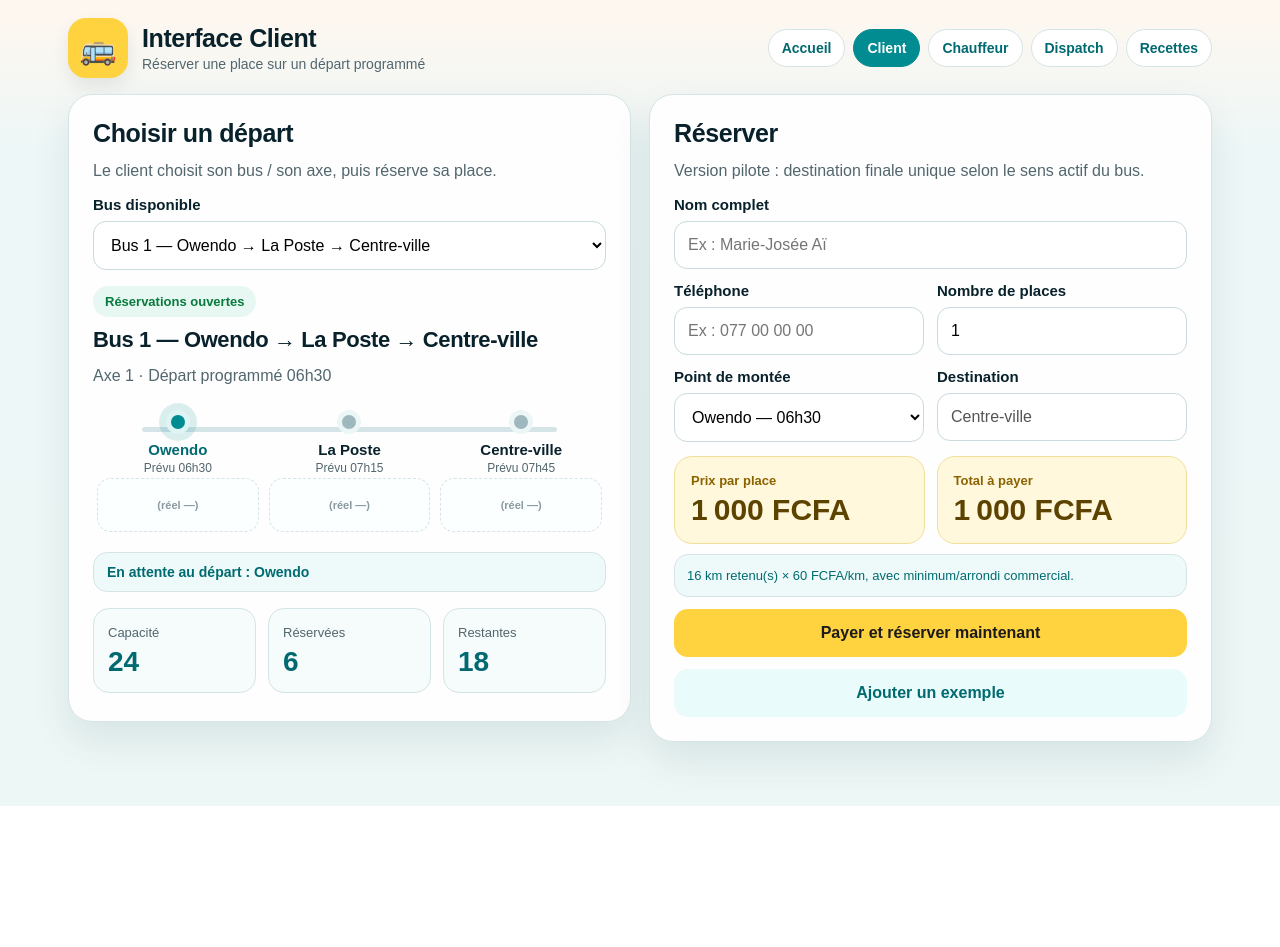
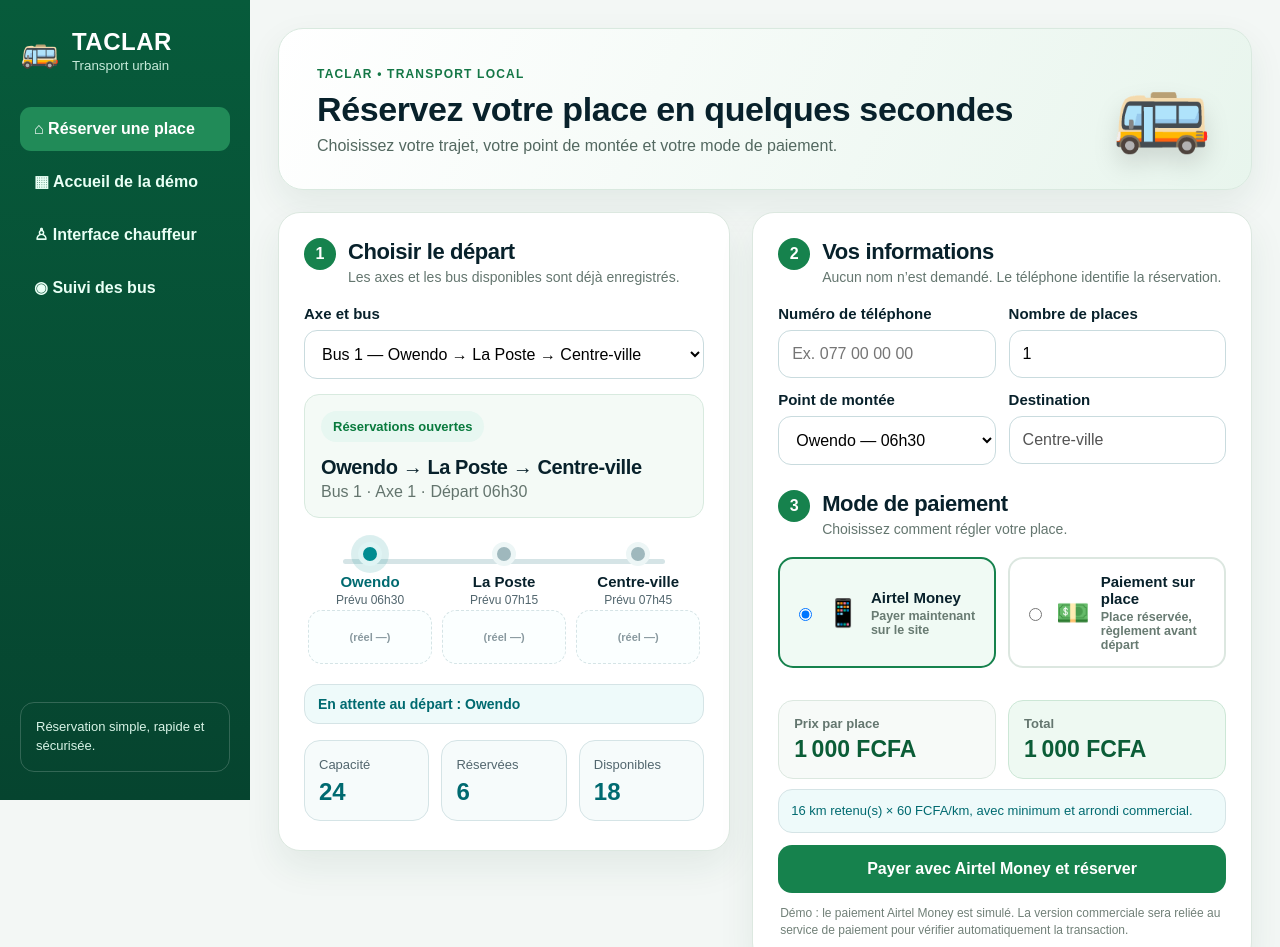
Before and after one commit to TaclarGabon/taclar-g10-tp-transport-demo, a plain HTML site: page client.html in a window 1280 px wide. Shown: the top 947 px of the page. Before the commit the page ends 806 px from the top, so only its background shows below. Drawn offline with Linux system fonts and the light colour scheme.

Commit message:
Add files via upload

```diff
--- a/app.js
+++ b/app.js
@@ -278,9 +278,13 @@ function addReservation(busId, data){
   if(busState.stage > 0){
     return {ok:false, message:"Réservation fermée : le bus est déjà parti."};
   }
+
+  const phone = String(data.phone || "").replace(/\s+/g, "").trim();
   const seats = Number(data.seats);
-  if(!data.name || !data.name.trim()){
-    return {ok:false, message:"Merci d’entrer le nom complet."};
+  const paymentMethod = data.paymentMethod === "cash" ? "Paiement sur place" : "Airtel Money";
+
+  if(phone.length < 7){
+    return {ok:false, message:"Merci d’entrer un numéro de téléphone valide."};
   }
   if(!Number.isInteger(seats) || seats < 1){
     return {ok:false, message:"Merci d’entrer un nombre de places valide."};
@@ -295,25 +299,31 @@ function addReservation(busId, data){
   }
 
   const def = getBusDef(busId);
-  const ref = `G10-${def.label.replace("Bus ","B")}-${Math.floor(1000 + Math.random()*9000)}`;
+  const ref = `TAC-${def.label.replace("Bus ","B")}-${Math.floor(1000 + Math.random()*9000)}`;
   const total = fare * seats;
+  const isAirtel = paymentMethod === "Airtel Money";
 
   busState.reservations.push({
     id:uid(),
-    name:data.name.trim(),
-    phone:(data.phone || "").trim(),
+    name:`Client ${phone.slice(-4)}`,
+    phone,
     boarding:data.boarding,
     seats,
     ref,
     createdAt:nowLabel(),
     farePerSeat:fare,
     totalAmount:total,
-    paymentMethod:"Réservation app",
-    paymentStatus:"Payé",
+    paymentMethod,
+    paymentStatus:isAirtel ? "Payé" : "À encaisser",
+    paymentReference:isAirtel ? `AM-${Math.floor(100000 + Math.random()*900000)}` : "",
     boardingStatus:"Absent"
   });
   saveState(state);
-  return {ok:true, message:`Réservation confirmée : ${seats} place(s) depuis ${data.boarding}. Montant payé : ${formatMoney(total)}. Référence : ${ref}`};
+
+  if(isAirtel){
+    return {ok:true, ref, message:`Paiement Airtel Money simulé et réservation confirmée : ${seats} place(s). Montant : ${formatMoney(total)}. Référence : ${ref}. Présentez-vous 5 minutes avant le départ.`};
+  }
+  return {ok:true, ref, message:`Réservation confirmée : ${seats} place(s). Paiement à effectuer sur place avant le départ. Référence : ${ref}. Présentez-vous 5 minutes avant le départ.`};
 }
 
 function sortedReservations(busDef, busState){
--- a/client.html
+++ b/client.html
@@ -3,58 +3,52 @@
 <head>
   <meta charset="UTF-8" />
   <meta name="viewport" content="width=device-width, initial-scale=1.0" />
-  <title>G10 TP Transport — Client</title>
+  <title>TACLAR — Réserver une place</title>
   <link rel="stylesheet" href="styles.css" />
 </head>
-<body>
-  <main class="page">
-    <section class="topbar">
-      <div class="brand">
-        <div class="logo">🚌</div>
+<body class="client-body">
+  <div class="client-shell">
+    <aside class="client-sidebar">
+      <div class="client-brand"><span>🚌</span><div><strong>TACLAR</strong><small>Transport urbain</small></div></div>
+      <nav>
+        <a class="active" href="client.html">⌂ Réserver une place</a>
+        <a href="index.html">▦ Accueil de la démo</a>
+        <a href="chauffeur.html">♙ Interface chauffeur</a>
+        <a href="dispatch.html">◉ Suivi des bus</a>
+      </nav>
+      <div class="sidebar-note">Réservation simple, rapide et sécurisée.</div>
+    </aside>
+
+    <main class="client-main">
+      <header class="client-hero">
         <div>
-          <h1>Interface Client</h1>
-          <p>Réserver une place sur un départ programmé</p>
+          <span class="eyebrow">TACLAR • TRANSPORT LOCAL</span>
+          <h1>Réservez votre place en quelques secondes</h1>
+          <p>Choisissez votre trajet, votre point de montée et votre mode de paiement.</p>
         </div>
-      </div>
-      <nav class="nav">
-        <a href="index.html">Accueil</a>
-        <a class="active" href="client.html">Client</a>
-        <a href="chauffeur.html">Chauffeur</a>
-        <a href="dispatch.html">Dispatch</a>
-        <a href="recettes.html">Recettes</a>
-      </nav>
-    </section>
+        <div class="bus-visual" aria-hidden="true">🚌</div>
+      </header>
 
-    <section class="grid">
-      <article class="card">
-        <h2>Choisir un départ</h2>
-        <p class="muted">Le client choisit son bus / son axe, puis réserve sa place.</p>
-
-        <label for="busSelect">Bus disponible</label>
+      <section class="booking-layout">
+        <article class="booking-card">
+          <div class="section-title"><span>1</span><div><h2>Choisir le départ</h2><p>Les axes et les bus disponibles sont déjà enregistrés.</p></div></div>
+          <label for="busSelect">Axe et bus</label>
           <select id="busSelect"></select>
-
-        <div id="routeInfo" style="margin-top:16px"></div>
+          <div id="routeInfo" class="route-summary"></div>
           <div id="timeline"></div>
-
-        <div class="stats">
+          <div class="stats compact-stats">
             <div class="stat"><span>Capacité</span><strong>24</strong></div>
             <div class="stat"><span>Réservées</span><strong id="reservedTotal">0</strong></div>
-          <div class="stat"><span>Restantes</span><strong id="remainingTotal">24</strong></div>
+            <div class="stat"><span>Disponibles</span><strong id="remainingTotal">24</strong></div>
           </div>
         </article>
 
-      <article class="card">
-        <h2>Réserver</h2>
-        <p class="muted">Version pilote : destination finale unique selon le sens actif du bus.</p>
-
+        <article class="booking-card">
+          <div class="section-title"><span>2</span><div><h2>Vos informations</h2><p>Aucun nom n’est demandé. Le téléphone identifie la réservation.</p></div></div>
           <div class="form-grid">
-          <div class="full">
-            <label for="name">Nom complet</label>
-            <input id="name" type="text" placeholder="Ex : Marie-Josée Aï" />
-          </div>
             <div>
-            <label for="phone">Téléphone</label>
-            <input id="phone" type="tel" placeholder="Ex : 077 00 00 00" />
+              <label for="phone">Numéro de téléphone</label>
+              <input id="phone" type="tel" inputmode="tel" placeholder="Ex. 077 00 00 00" />
             </div>
             <div>
               <label for="seats">Nombre de places</label>
@@ -70,24 +64,32 @@
             </div>
           </div>
 
+          <div class="section-title payment-title"><span>3</span><div><h2>Mode de paiement</h2><p>Choisissez comment régler votre place.</p></div></div>
+          <div class="payment-options">
+            <label class="payment-choice selected">
+              <input type="radio" name="payment" value="airtel" checked />
+              <span class="payment-icon">📱</span>
+              <span><strong>Airtel Money</strong><small>Payer maintenant sur le site</small></span>
+            </label>
+            <label class="payment-choice">
+              <input type="radio" name="payment" value="cash" />
+              <span class="payment-icon">💵</span>
+              <span><strong>Paiement sur place</strong><small>Place réservée, règlement avant départ</small></span>
+            </label>
+          </div>
+
           <div class="price-grid">
-          <div class="price-box">
-            <span>Prix par place</span>
-            <strong id="farePerSeat">—</strong>
+            <div class="price-box"><span>Prix par place</span><strong id="farePerSeat">—</strong></div>
+            <div class="price-box total-box"><span>Total</span><strong id="fareTotal">—</strong></div>
           </div>
-          <div class="price-box">
-            <span>Total à payer</span>
-            <strong id="fareTotal">—</strong>
-          </div>
-        </div>
-        <div class="tariff-note" id="fareNote">Tarif calculé à 60 FCFA/km, minimum 300 FCFA.</div>
-
-        <button class="primary" id="reserveBtn">Payer et réserver maintenant</button>
-        <button class="secondary" id="sampleBtn">Ajouter un exemple</button>
+          <div class="tariff-note" id="fareNote"></div>
+          <button class="primary booking-button" id="reserveBtn">Payer avec Airtel Money et réserver</button>
           <div id="message" class="message"></div>
+          <p class="demo-disclaimer">Démo : le paiement Airtel Money est simulé. La version commerciale sera reliée au service de paiement pour vérifier automatiquement la transaction.</p>
         </article>
       </section>
     </main>
+  </div>
 
   <script src="app.js"></script>
   <script>
@@ -97,20 +99,25 @@
     const timeline = document.getElementById("timeline");
     const routeInfo = document.getElementById("routeInfo");
     const msg = document.getElementById("message");
+    const reserveBtn = document.getElementById("reserveBtn");
 
     G10TP.fillBusSelect(busSelect);
+    const currentBusId = () => busSelect.value;
+    const selectedPayment = () => document.querySelector('input[name="payment"]:checked').value;
 
-    function currentBusId(){ return busSelect.value; }
+    function updatePaymentUi(){
+      const airtel = selectedPayment() === "airtel";
+      reserveBtn.textContent = airtel ? "Payer avec Airtel Money et réserver" : "Réserver et payer sur place";
+      document.querySelectorAll(".payment-choice").forEach(el => el.classList.toggle("selected", el.querySelector("input").checked));
+    }
 
     function updateFare(){
       const seats = parseInt(document.getElementById("seats").value, 10) || 0;
       const fare = G10TP.farePerSeat(currentBusId(), boarding.value);
       const km = G10TP.kmForFare(currentBusId(), boarding.value);
       document.getElementById("farePerSeat").textContent = G10TP.formatMoney(fare);
-      document.getElementById("fareTotal").textContent = fare === null ? "Tarif à confirmer" : G10TP.formatMoney(fare * seats);
-      document.getElementById("fareNote").textContent = fare === null
-        ? "Tarif à confirmer après validation de la distance."
-        : `${km} km retenu(s) × 60 FCFA/km, avec minimum/arrondi commercial.`;
+      document.getElementById("fareTotal").textContent = fare === null ? "À confirmer" : G10TP.formatMoney(fare * seats);
+      document.getElementById("fareNote").textContent = fare === null ? "Tarif à confirmer." : `${km} km retenu(s) × 60 FCFA/km, avec minimum et arrondi commercial.`;
     }
 
     function render(){
@@ -118,29 +125,16 @@
       const busDef = G10TP.getBusDef(currentBusId());
       const busState = state.buses[currentBusId()];
       const status = G10TP.currentStatus(busState);
-
       const previousBoarding = boarding.value;
       G10TP.fillBoardingSelect(boarding, busDef);
-      if(previousBoarding){
-        const exists = [...boarding.options].some(o => o.value === previousBoarding);
-        if(exists) boarding.value = previousBoarding;
-      }
+      if(previousBoarding && [...boarding.options].some(o => o.value === previousBoarding)) boarding.value = previousBoarding;
       destination.value = G10TP.terminalName(busDef);
-
-      routeInfo.innerHTML = `
-        <span class="${status.cls}">${status.label}</span>
-        <h3>${busDef.label} — ${busDef.routeName}</h3>
-        <p class="muted">${busDef.axis} · Départ programmé ${busDef.startTime}</p>
-      `;
-
+      routeInfo.innerHTML = `<span class="${status.cls}">${status.label}</span><h3>${busDef.routeName}</h3><p>${busDef.label} · ${busDef.axis} · Départ ${busDef.startTime}</p>`;
       G10TP.renderTimeline(timeline, busDef, busState);
       document.getElementById("reservedTotal").textContent = G10TP.totalReserved(busState);
       document.getElementById("remainingTotal").textContent = G10TP.remainingSeats(busState);
-
       updateFare();
-      const fareReady = G10TP.farePerSeat(currentBusId(), boarding.value) !== null;
-      const closed = busState.stage > 0 || G10TP.remainingSeats(busState) <= 0 || !fareReady;
-      document.getElementById("reserveBtn").disabled = closed;
+      reserveBtn.disabled = busState.stage > 0 || G10TP.remainingSeats(busState) <= 0 || G10TP.farePerSeat(currentBusId(), boarding.value) === null;
     }
 
     function show(text, type){
@@ -148,41 +142,23 @@
       msg.className = "message " + (type === "error" ? "err" : "ok");
     }
 
-    document.getElementById("reserveBtn").addEventListener("click", () => {
+    reserveBtn.addEventListener("click", () => {
       const result = G10TP.addReservation(currentBusId(), {
-        name:document.getElementById("name").value,
         phone:document.getElementById("phone").value,
         boarding:boarding.value,
-        seats:parseInt(document.getElementById("seats").value, 10)
+        seats:parseInt(document.getElementById("seats").value, 10),
+        paymentMethod:selectedPayment()
       });
       render();
       show(result.message, result.ok ? "ok" : "error");
-      if(result.ok){
-        document.getElementById("name").value = "";
-        document.getElementById("phone").value = "";
-        document.getElementById("seats").value = 1;
-      }
+      if(result.ok){ document.getElementById("phone").value = ""; document.getElementById("seats").value = 1; }
     });
 
-    const samples = [
-      {name:"MARIE-JO", phone:"", seats:2},
-      {name:"PATRICK", phone:"", seats:1},
-      {name:"FAMILLE NGOMO", phone:"", seats:4},
-      {name:"RENE", phone:"", seats:3}
-    ];
-    let sampleIndex = 0;
-
-    document.getElementById("sampleBtn").addEventListener("click", () => {
-      const sample = samples[sampleIndex % samples.length];
-      sampleIndex++;
-      const result = G10TP.addReservation(currentBusId(), {...sample, boarding:boarding.value});
-      render();
-      show(result.message, result.ok ? "ok" : "error");
-    });
-
+    document.querySelectorAll('input[name="payment"]').forEach(el => el.addEventListener("change", updatePaymentUi));
     busSelect.addEventListener("change", render);
     boarding.addEventListener("change", updateFare);
     document.getElementById("seats").addEventListener("input", updateFare);
+    updatePaymentUi();
     render();
   </script>
 </body>
--- a/styles.css
+++ b/styles.css
@@ -668,3 +668,20 @@ td{padding:11px 10px;border-bottom:1px solid var(--line);font-size:14px}
 .shift-badge.red{background:#ffe4e4;color:#c02121}
 .bus-revenue-grid{display:grid;grid-template-columns:repeat(3,1fr);gap:14px;margin-top:14px}
 @media(max-width:900px){.revenue-hero,.bus-revenue-grid{grid-template-columns:1fr}}
+
+/* TACLAR client booking redesign */
+.client-body{background:#f3f7f5}
+.client-shell{min-height:100vh;display:grid;grid-template-columns:250px 1fr}
+.client-sidebar{background:linear-gradient(180deg,#075b3b,#06442f);color:#fff;padding:28px 20px;display:flex;flex-direction:column;position:sticky;top:0;height:100vh}
+.client-brand{display:flex;align-items:center;gap:12px;margin-bottom:34px}.client-brand>span{font-size:32px}.client-brand strong{display:block;font-size:24px;letter-spacing:.5px}.client-brand small{display:block;color:#c6ead9;margin-top:2px}
+.client-sidebar nav{display:grid;gap:8px}.client-sidebar nav a{color:#e9fff5;text-decoration:none;padding:13px 14px;border-radius:11px;font-weight:800}.client-sidebar nav a:hover,.client-sidebar nav a.active{background:#218b58;color:#fff}
+.sidebar-note{margin-top:auto;padding:15px;border:1px solid rgba(255,255,255,.18);border-radius:14px;color:#d9f4e7;font-size:13px;line-height:1.45}
+.client-main{padding:28px;max-width:1400px;width:100%;margin:0 auto}.client-hero{background:linear-gradient(115deg,#fff,#e8f5ed);border:1px solid #d9e9df;border-radius:25px;padding:32px 38px;display:flex;justify-content:space-between;align-items:center;margin-bottom:22px;box-shadow:0 14px 35px rgba(20,75,48,.08)}
+.client-hero h1{font-size:34px;margin:8px 0}.client-hero p{color:#536860;margin:0;font-size:16px}.eyebrow{font-weight:900;font-size:12px;color:#147746;letter-spacing:1.2px}.bus-visual{font-size:82px;filter:drop-shadow(0 12px 12px rgba(0,0,0,.12))}
+.booking-layout{display:grid;grid-template-columns:.95fr 1.05fr;gap:22px;align-items:start}.booking-card{background:#fff;border:1px solid #dce8e0;border-radius:22px;padding:25px;box-shadow:0 16px 36px rgba(24,77,51,.08)}
+.section-title{display:flex;align-items:flex-start;gap:12px;margin-bottom:20px}.section-title>span{width:32px;height:32px;border-radius:50%;background:#16824d;color:#fff;display:grid;place-items:center;font-weight:900;flex:0 0 auto}.section-title h2{font-size:22px;margin:1px 0 4px}.section-title p{margin:0;color:#64766f;font-size:14px}.payment-title{margin-top:25px}
+.route-summary{background:#f4faf6;border:1px solid #d8eadf;border-radius:15px;padding:16px;margin-top:15px}.route-summary h3{font-size:20px;margin:4px 0}.route-summary p{margin:0;color:#63746d}.compact-stats .stat{min-height:72px}.compact-stats .stat strong{font-size:24px}
+.payment-options{display:grid;grid-template-columns:1fr 1fr;gap:12px}.payment-choice{display:flex;gap:11px;align-items:center;border:2px solid #dce7e0;border-radius:15px;padding:14px;cursor:pointer;margin:0}.payment-choice.selected{border-color:#16824d;background:#f0faf4}.payment-choice input{width:auto}.payment-choice strong,.payment-choice small{display:block}.payment-choice small{color:#687b72;margin-top:3px}.payment-icon{font-size:27px}
+.price-grid{display:grid;grid-template-columns:1fr 1fr;gap:12px;margin-top:18px}.price-box{border:1px solid #dce8e0;background:#f7faf8;border-radius:15px;padding:15px}.price-box span{display:block;color:#64766f;font-size:13px}.price-box strong{display:block;font-size:23px;margin-top:5px;color:#0b5d37}.total-box{background:#eef9f2;border-color:#cce7d6}.booking-button{background:#16824d;color:#fff}.booking-button:hover{background:#0f6d3f}.demo-disclaimer{font-size:12px;color:#718078;line-height:1.45;margin:12px 2px 0}
+@media(max-width:1000px){.client-shell{grid-template-columns:1fr}.client-sidebar{position:static;height:auto}.client-sidebar nav{grid-template-columns:repeat(2,1fr)}.sidebar-note{display:none}.booking-layout{grid-template-columns:1fr}.client-main{padding:18px}}
+@media(max-width:620px){.client-sidebar nav{grid-template-columns:1fr}.client-hero{padding:24px}.client-hero h1{font-size:27px}.bus-visual{display:none}.payment-options,.price-grid{grid-template-columns:1fr}.client-main{padding:12px}.booking-card{padding:18px}}
```
Lines whose indentation alone changed are shown as unchanged.
